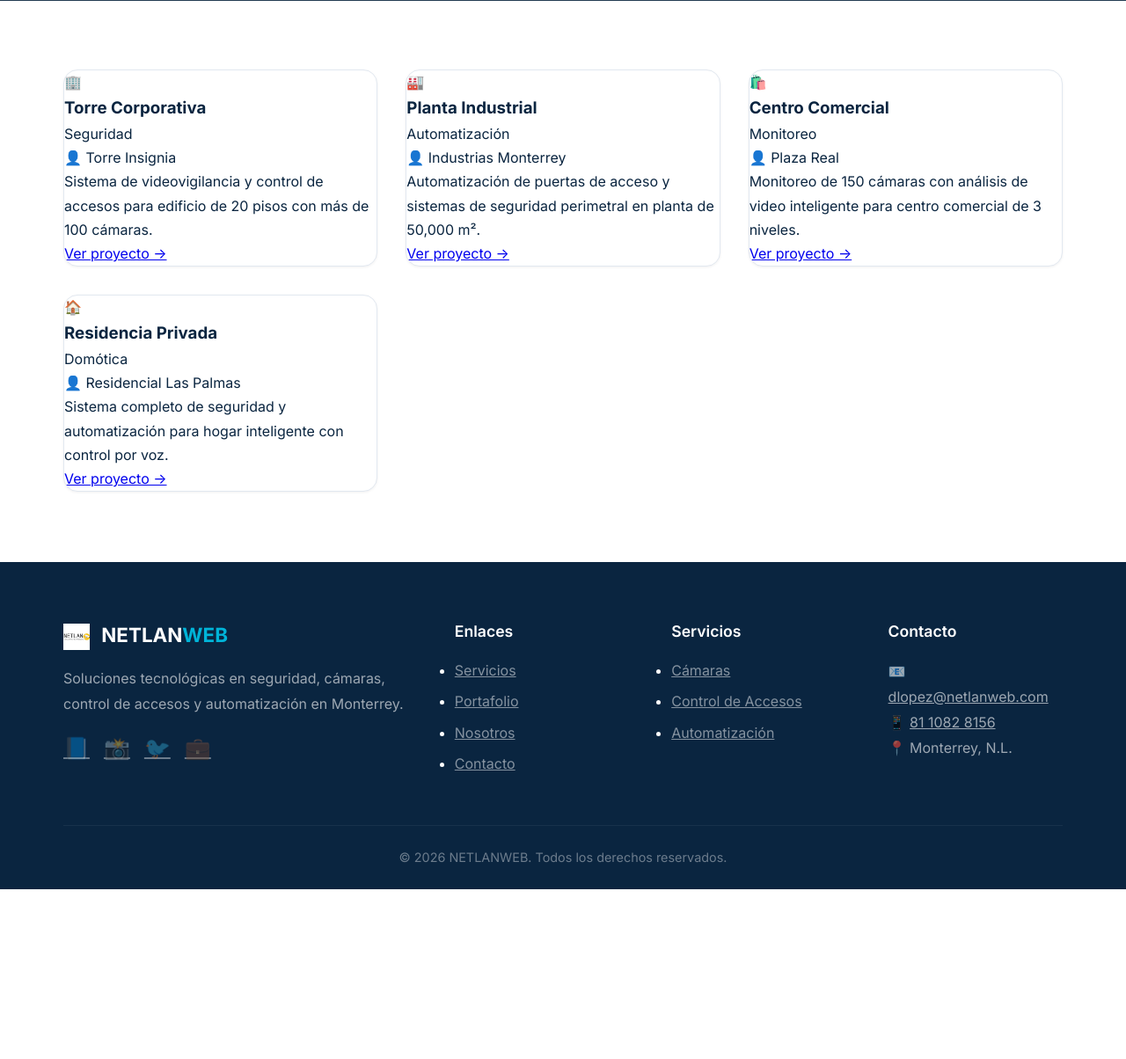
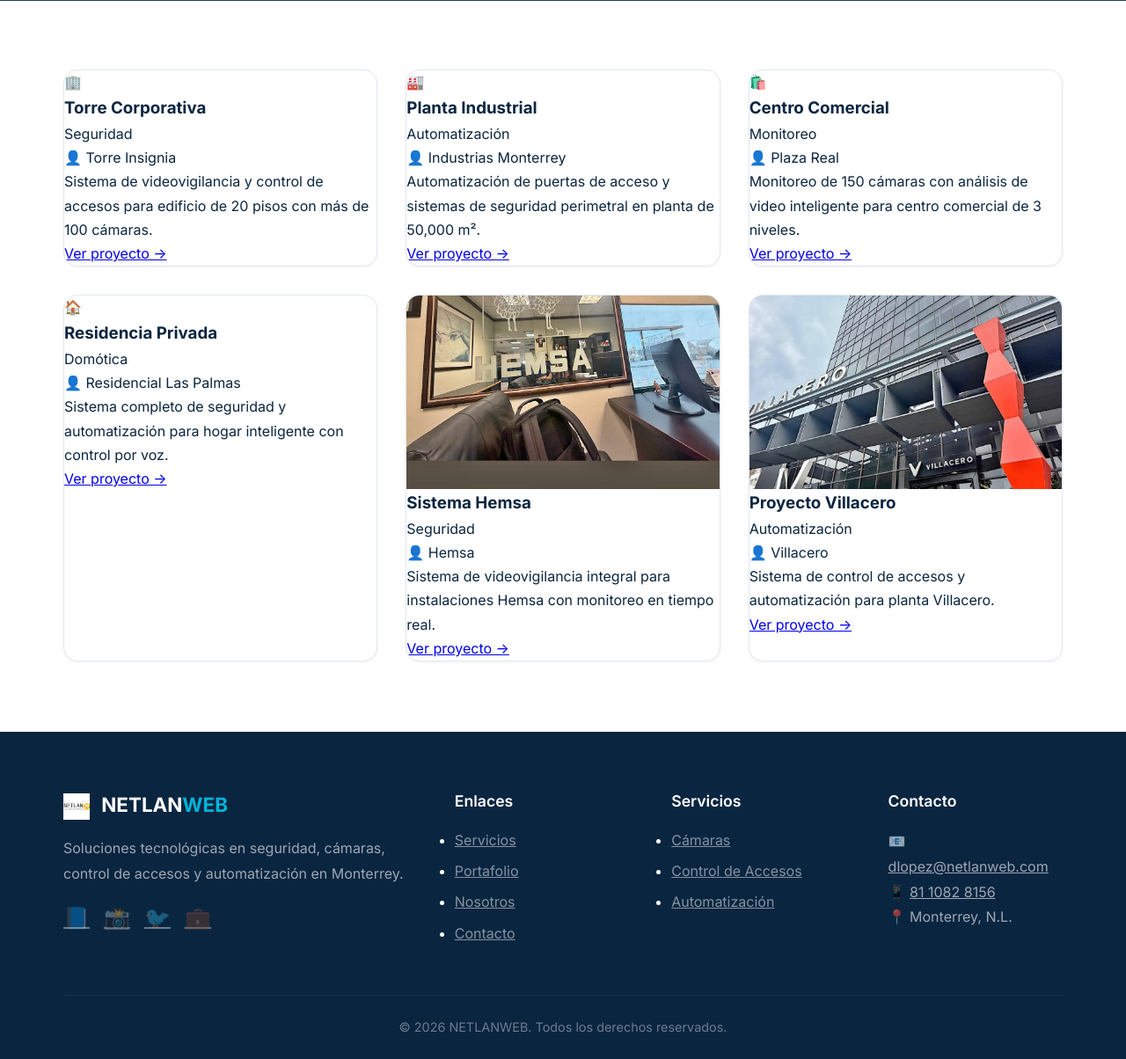
Before and after one commit to energiayseguridad1975-lab/Netlan, a Flask app: page /portafolio in a window 1280 px wide. Shown: the part 69-1273 px from the top of the page at 88% size. Before the commit the page ends 1080 px from the top, so only its background shows below. Run offline with Flask 3, Linux system fonts and the light colour scheme.

Commit message:
Actualizacion: imagenes portafolio + Diego Lopez

```diff
--- a/app.py
+++ b/app.py
@@ -117,6 +117,20 @@
             'imagen': '🏠',
             'descripcion': 'Sistema completo de seguridad y automatización para hogar inteligente con control por voz.',
             'cliente': 'Residencial Las Palmas'
+        },
+        {
+            'titulo': 'Sistema Hemsa',
+            'categoria': 'Seguridad',
+            'imagen': 'hemsa.jpeg',
+            'descripcion': 'Sistema de videovigilancia integral para instalaciones Hemsa con monitoreo en tiempo real.',
+            'cliente': 'Hemsa'
+        },
+        {
+            'titulo': 'Proyecto Villacero',
+            'categoria': 'Automatización',
+            'imagen': 'villacero.jpeg',
+            'descripcion': 'Sistema de control de accesos y automatización para planta Villacero.',
+            'cliente': 'Villacero'
         }
     ]
     return render_template('portafolio.html',
@@ -127,7 +141,7 @@
 @app.route('/nosotros')
 def nosotros():
     equipo = [
-        {'nombre': 'Ing. Carlos Rodríguez', 'cargo': 'Director General', 'avatar': '👨‍💼'},
+        {'nombre': 'Diego Lopez', 'cargo': 'Director General', 'avatar': '👨‍💼'},
         {'nombre': 'Ing. Ana Martínez', 'cargo': 'Jefa de Operaciones', 'avatar': '👩‍💼'},
         {'nombre': 'Ing. Miguel Torres', 'cargo': 'Especialista en Seguridad', 'avatar': '👨‍🔧'},
         {'nombre': 'Lic. Laura Garza', 'cargo': 'Atención a Clientes', 'avatar': '👩‍💻'},
--- a/static/css/style.css
+++ b/static/css/style.css
@@ -505,6 +505,13 @@
     font-size: 4rem;
 }
 
+.portafolio-img {
+    width: 100%;
+    height: 220px;
+    object-fit: cover;
+    display: block;
+}
+
 .portafolio-item .info {
     padding: 1.5rem 1.5rem 2rem;
 }
@@ -605,6 +612,15 @@
     font-size: 4rem;
     display: block;
     margin-bottom: 0.5rem;
+}
+
+.miembro-img {
+    width: 120px;
+    height: 120px;
+    object-fit: cover;
+    border-radius: 50%;
+    margin-bottom: 0.5rem;
+    border: 3px solid var(--secondary);
 }
 
 .miembro h4 {
--- a/templates/nosotros.html
+++ b/templates/nosotros.html
@@ -41,7 +41,11 @@
             <div class="equipo-grid">
                 {% for miembro in equipo %}
                 <div class="miembro animate-on-scroll">
+                    {% if miembro.foto %}
+                    <img src="{{ url_for('static', filename='images/' + miembro.foto) }}" alt="{{ miembro.nombre }}" class="miembro-img">
+                    {% else %}
                     <span class="miembro-avatar">{{ miembro.avatar }}</span>
+                    {% endif %}
                     <h4>{{ miembro.nombre }}</h4>
                     <p>{{ miembro.cargo }}</p>
                 </div>
--- a/templates/portafolio.html
+++ b/templates/portafolio.html
@@ -13,7 +13,11 @@
         <div class="grid-2col">
             {% for proyecto in proyectos %}
             <div class="portafolio-item animate-on-scroll">
+                {% if proyecto.imagen.endswith('.jpeg') or proyecto.imagen.endswith('.jpg') or proyecto.imagen.endswith('.png') %}
+                <img src="{{ url_for('static', filename='images/' + proyecto.imagen) }}" alt="{{ proyecto.titulo }}" class="portafolio-img">
+                {% else %}
                 <span class="portafolio-icon">{{ proyecto.imagen }}</span>
+                {% endif %}
                 <h3>{{ proyecto.titulo }}</h3>
                 <span class="categoria">{{ proyecto.categoria }}</span>
                 <p class="cliente">👤 {{ proyecto.cliente }}</p>
```
Also changed, not shown: static/images/hemsa.jpeg (added), static/images/villacero.jpeg (added).
